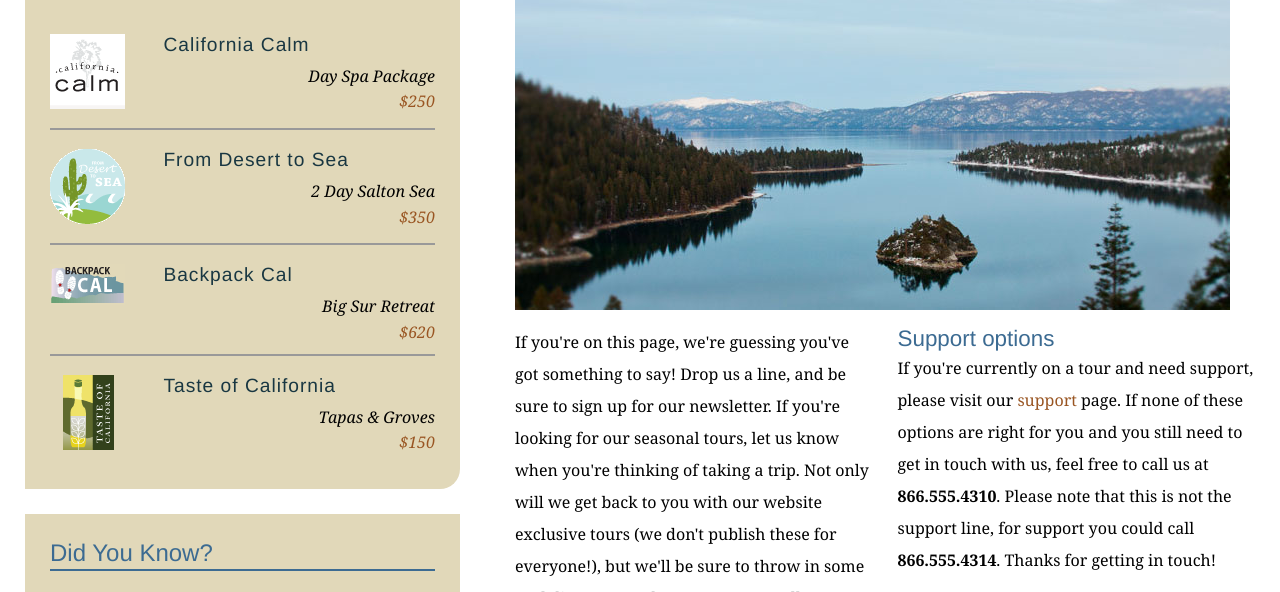
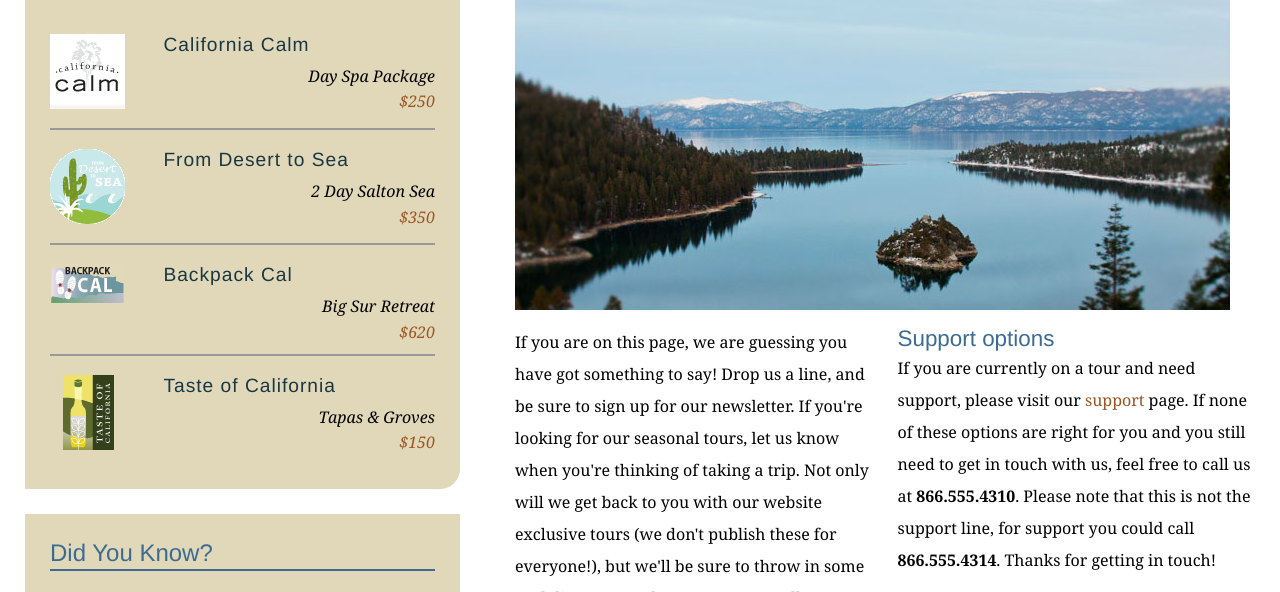
Before and after one commit to gburton85/explore_california, a plain HTML site: page contact.html in a window 1280 px wide. Shown: the part 342-934 px from the top of the page. Drawn offline with Linux system fonts and the light colour scheme.

Commit message:
contact changes

```diff
--- a/contact.html
+++ b/contact.html
@@ -68,10 +68,10 @@
           <h1>Get in touch</h1>
           <img src="assets/images/emerald_bay.jpg" alt="Beautiful Lake Tahoe" class="articleImage" />
           <div class="multiCol">
-            <p>If you're on this page, we're guessing you've got something to say! Drop us a line, and be sure to sign up for our newsletter. If you're looking for our seasonal tours,  let us know when you're thinking of taking a trip. Not only will we get back to you with our website exclusive tours (we don't publish these for everyone!), but we'll be sure to throw in some cool discounts and tour extras as well.</p>
+            <p>If you are on this page, we are guessing you have got something to say! Drop us a line, and be sure to sign up for our newsletter. If you're looking for our seasonal tours,  let us know when you're thinking of taking a trip. Not only will we get back to you with our website exclusive tours (we don't publish these for everyone!), but we'll be sure to throw in some cool discounts and tour extras as well.</p>
 
             <h2>Support options</h2>
-            <p>If you're currently on a tour and need support, please visit our <a href="support.html">support</a> page. If none of these options are right for you and you still need to get in touch with us, feel free to call us at<span class="phone"> <strong>866.555.4310</strong>. Please note that this is not the support line, for support you could call </span><strong>866.555.4314</strong>. Thanks for getting in touch!</p>
+            <p>If you are currently on a tour and need support, please visit our <a href="support.html">support</a> page. If none of these options are right for you and you still need to get in touch with us, feel free to call us at<span class="phone"> <strong>866.555.4310</strong>. Please note that this is not the support line, for support you could call </span><strong>866.555.4314</strong>. Thanks for getting in touch!</p>
           </div>
 
           <form id="frmContact" name="frmContact" method="post" action="contact_process.html">
```
